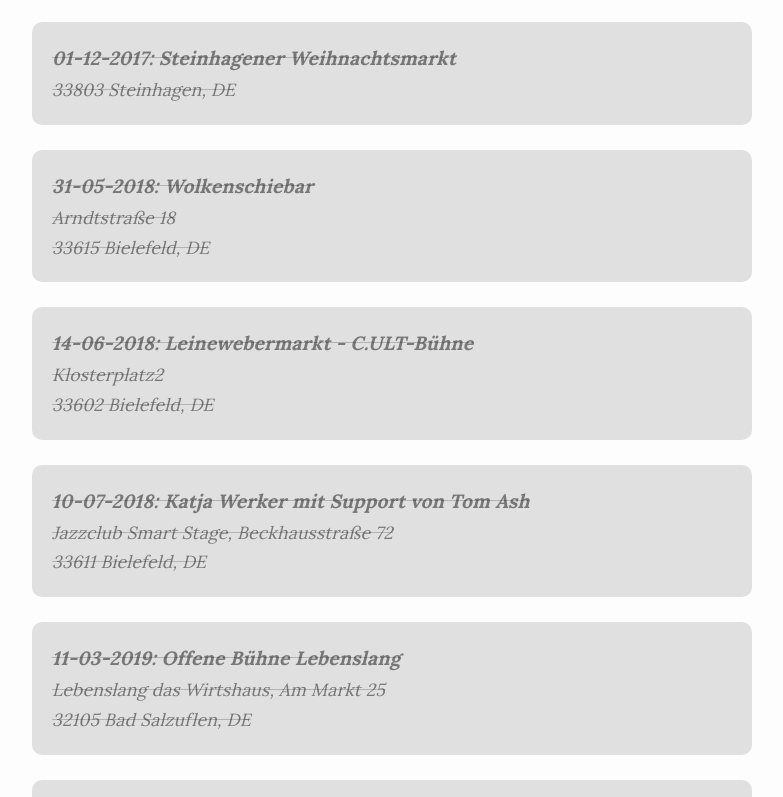
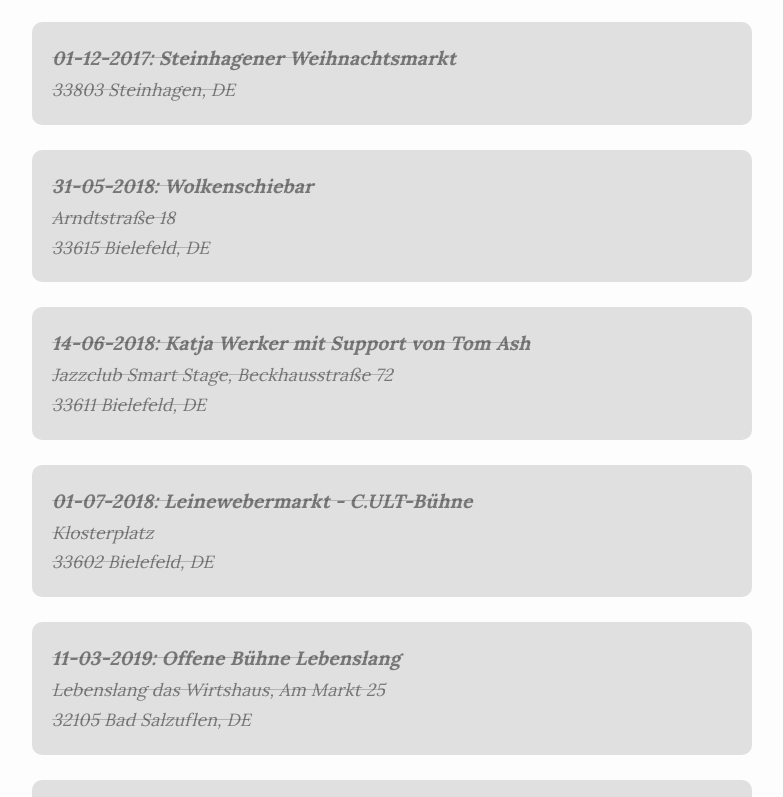
Before and after one commit to T-Ash-90/T-Ash-90.github.io, a plain HTML site: page de/shows.html in a window 1280 px wide. Shown: the part 515-1312 px from the top of the page, without its empty margins (248-1031 px from the left). Drawn offline with Linux system fonts and the light colour scheme.

Commit message:
rectified update mistake

```diff
--- a/shared/shows-list.html
+++ b/shared/shows-list.html
@@ -27,15 +27,15 @@
 </li>
 
 <li data-date="2018-06-14">
-    <strong>Leinewebermarkt - C.ULT-Bühne</strong><br>
-    Klosterplatz2<br>
-    33602 Bielefeld, DE
-</li>
-
-<li data-date="2018-07-10">
     <strong>Katja Werker mit Support von Tom Ash</strong><br>
     Jazzclub Smart Stage, Beckhausstraße 72<br>
     33611 Bielefeld, DE
+</li>
+
+<li data-date="2018-07-01">
+    <strong>Leinewebermarkt - C.ULT-Bühne</strong><br>
+    Klosterplatz<br>
+    33602 Bielefeld, DE
 </li>
 
 <li data-date="2019-03-11">
```
